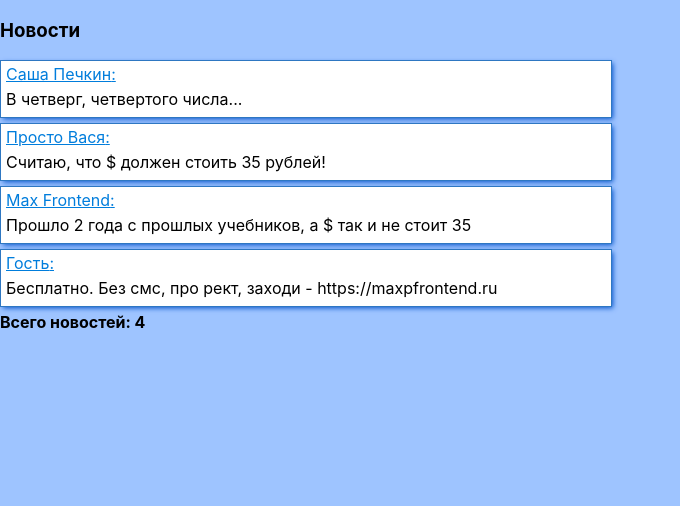
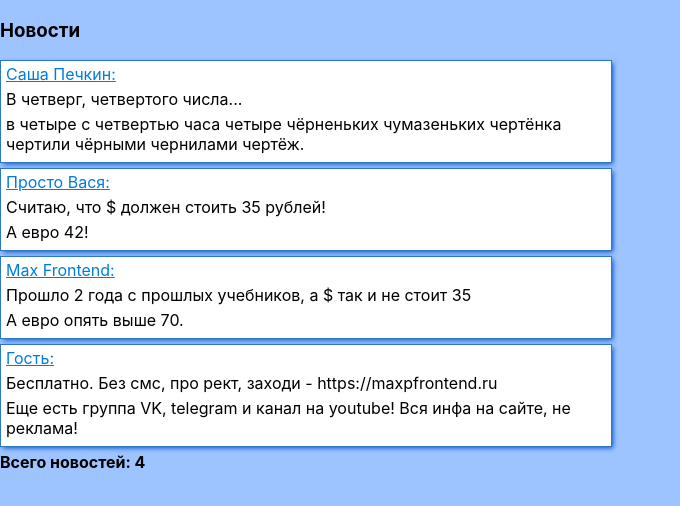
Before and after one commit to hsher/react-study, a React (Create React App) app: page / in a window 1280 px wide. Shown: the top 506 px of the page, without its empty margins (0-680 px from the left). Built offline with nearby package versions, Linux system fonts and the light colour scheme.

Commit message:
Update data with bigText

```diff
--- a/src/index.js
+++ b/src/index.js
@@ -7,22 +7,26 @@ const myNews = [
   {
     id: 1,
     author: 'Саша Печкин',
-    text: 'В четверг, четвертого числа...'
+    text: 'В четверг, четвертого числа...',
+    bigText: 'в четыре с четвертью часа четыре чёрненьких чумазеньких чертёнка чертили чёрными чернилами чертёж.'
   },
   {
     id: 2,
     author: 'Просто Вася',
-    text: 'Считаю, что $ должен стоить 35 рублей!'
+    text: 'Считаю, что $ должен стоить 35 рублей!',
+    bigText: 'А евро 42!'
   },
   {
     id: 3,
     author: 'Max Frontend',
-    text: 'Прошло 2 года с прошлых учебников, а $ так и не стоит 35'
+    text: 'Прошло 2 года с прошлых учебников, а $ так и не стоит 35',
+    bigText: 'А евро опять выше 70.'
   },
   {
     id: 4,
     author: 'Гость',
-    text: 'Бесплатно. Без смс, про рект, заходи - https://maxpfrontend.ru'
+    text: 'Бесплатно. Без смс, про рект, заходи - https://maxpfrontend.ru',
+    bigText: 'Еще есть группа VK, telegram и канал на youtube! Вся инфа на сайте, не реклама!'
   }
 ]
 
@@ -37,11 +41,12 @@ const App = () => {
 
 class Article extends React.Component {
   render() {
-    const { author, text } = this.props.data
+    const { author, text, bigText } = this.props.data
     return (
       <div className="article">
         <p className="news__author">{author}:</p>
         <p className="news__text">{text}</p>
+        <p className="news__big-text">{bigText}</p>
       </div>
     )
   }
@@ -50,7 +55,8 @@ class Article extends React.Component {
 Article.propTypes = {
   data: PropTypes.shape({
     author: PropTypes.string.isRequired,
-    text: PropTypes.string.isRequired
+    text: PropTypes.string.isRequired,
+    bigText: PropTypes.string.isRequired
   })
 }
 
```
